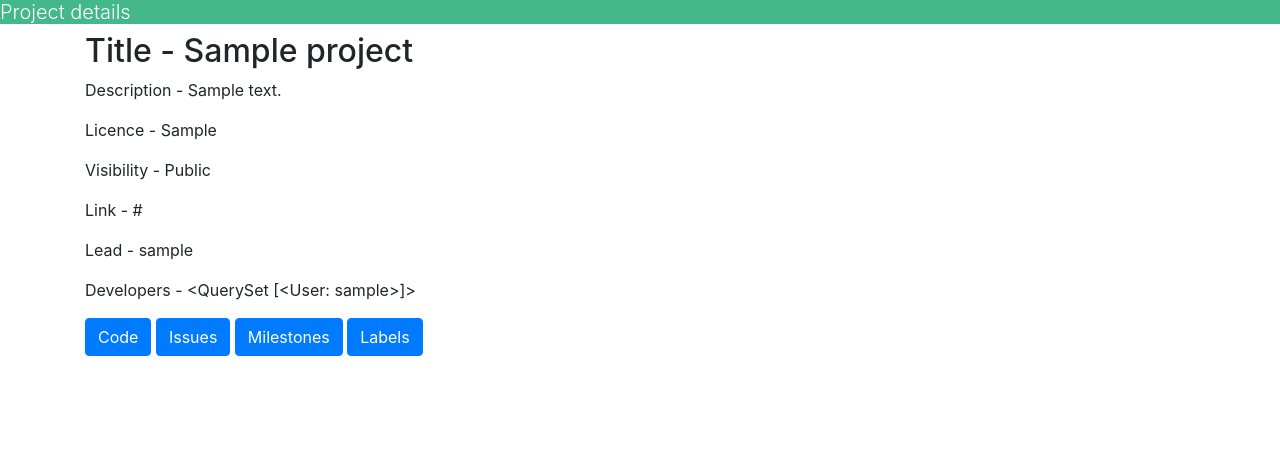
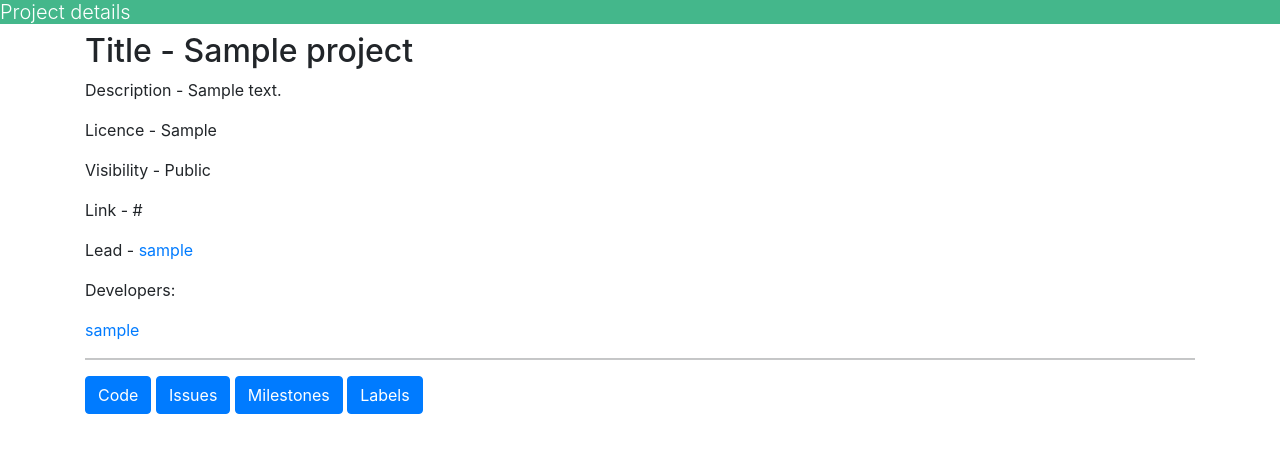
Before and after one commit to isidora-stanic/uks, a Django app: page /projects/1 in a window 1280 px wide. Shown: the part 76-529 px from the top of the page. Run offline with Django 4.2, Linux system fonts and the light colour scheme; tables that the repository leaves empty hold one stand-in row (values such as "Sample post"); some libraries are stand-ins or nearby versions.

Commit message:
restricted frontend access to some buttons for unprivileged users and fixed display of developers in project details

```diff
--- a/mini_githubcic/mini_githubcic/management/commands/fill_database.py
+++ b/mini_githubcic/mini_githubcic/management/commands/fill_database.py
@@ -81,7 +81,7 @@ class Command(BaseCommand):
         Label.objects.all().delete()
 
         p1 = Project.objects.get(description="d1")
-        l1 = Label(name="l1", description="d2", color="#FFFFFF", project=p1)
+        l1 = Label(name="l1", description="d2", color="#00000", project=p1)
         l1.save()
 
     def _insert_commits_and_branches(self):
@@ -102,7 +102,6 @@ class Command(BaseCommand):
         c2.parents.add(c1)
         c2.branches.add(b1)
         c2.save()
-        print(c2.parents.all())
 
         c3 = Commit(author=u1, hash=str(uuid.uuid4().hex),
                     log_message="first on new branch after root (root is a parent)")
@@ -112,7 +111,6 @@ class Command(BaseCommand):
         c3.save()
         c1.branches.add(b2)
         c1.save()
-        print(c3.branches.all())
 
         c4 = Commit(author=u1, hash=str(uuid.uuid4().hex),
                     log_message="merging two branches (2 parent commits)")
--- a/mini_githubcic/mini_githubcic/models.py
+++ b/mini_githubcic/mini_githubcic/models.py
@@ -72,7 +72,7 @@ class Project(models.Model):
 
 class Label(models.Model):
     name = models.CharField(max_length=100)
-    color = ColorField(default="#FFFFFF")
+    color = ColorField(default="#00000")
     description = models.TextField()
     project = models.ForeignKey(Project, on_delete=models.CASCADE)
 
--- a/mini_githubcic/mini_githubcic/templates/label_detail.html
+++ b/mini_githubcic/mini_githubcic/templates/label_detail.html
@@ -10,8 +10,10 @@
     </div>
     <div>
         <a class="btn btn-primary" href="{% url 'project_issues' object.project.id %}">Back to project</a>
+        {%if request.user in object.project.developers.all or request.user == object.project.lead %}
         <a class="btn btn-primary" href="{% url 'label_update' object.id %}">Update</a>
         <a class="btn btn-danger" href="{% url 'label_delete' object.id %}">Delete</a>
+        {% endif %}
     </div>
 </article>
 {% endblock content %}
--- a/mini_githubcic/mini_githubcic/templates/milestone_detail.html
+++ b/mini_githubcic/mini_githubcic/templates/milestone_detail.html
@@ -10,11 +10,13 @@
     </div>
     <div>
         <a class="btn btn-primary" href="{% url 'project_issues' object.project.id %}">Back to project</a>
+    {%if request.user in object.project.developers.all or request.user == object.project.lead %}
         <a class="btn btn-primary" href="{% url 'milestone_update' object.id %}">Update</a>
          {% if milestone.is_open %}
             <a class="btn btn-primary" href="{% url 'milestone_close' object.id %}">Close</a>
          {%endif%}
         <a class="btn btn-danger" href="{% url 'milestone_delete' object.id %}">Delete</a>
     </div>
+{% endif %}
 </article>
 {% endblock content %}
--- a/mini_githubcic/mini_githubcic/templates/project_detail.html
+++ b/mini_githubcic/mini_githubcic/templates/project_detail.html
@@ -8,8 +8,12 @@
         <p> Licence - {{ object.licence }}</p>
         <p> Visibility - {{ object.visibility | title }}</p>
         <p> Link - {{ object.link }}</p>
-        <p> Lead - {{ object.lead }}</p>
-        <p> Developers - {{ object.developers.all }}</p>
+        <p> Lead - <a href="{% url 'profile_preview' object.lead.username %}">{{ object.lead }}</a></p>
+        <p> Developers:</p>
+        {% for dev in object.developers.all %}
+            <a href="{% url 'profile_preview' dev.username %}">{{ dev.username }}</a>
+        {% endfor %}
+    <hr>
     </div>
     <div>
         <a class="btn btn-primary" href="{% url 'branch_detail' main_branch.id %}">Code</a>
--- a/mini_githubcic/mini_githubcic/views.py
+++ b/mini_githubcic/mini_githubcic/views.py
@@ -72,7 +72,7 @@ class ProjectListView(ListView):
 
     def get_queryset(self):
         if(self.request.user.is_authenticated):
-            return Project.objects.filter(Q(lead=self.request.user) | Q(visibility=Visibility.PUBLIC))
+            return Project.objects.filter(Q(lead=self.request.user) | Q(visibility=Visibility.PUBLIC) | Q(developers__contains=self.request.user))
         else: return Project.objects.filter(visibility=Visibility.PUBLIC)
 
 
```
